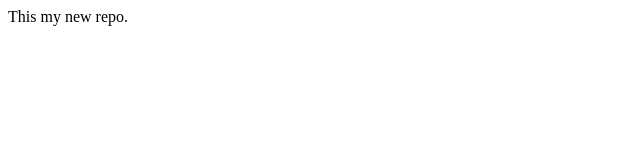
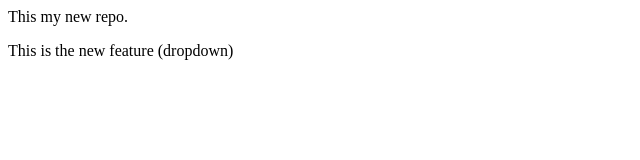
Before and after one commit to Bhaiya08/LocalRepo, a plain HTML site: page index.html in a window 1280 px wide. Shown: the whole page, without its empty margins (0-640 px from the left). Drawn offline with Linux system fonts and the light colour scheme.

Commit message:
Add both features

```diff
--- a/index.html
+++ b/index.html
@@ -1 +1,2 @@
 <p>This my new repo.<p>
+    <p>This is the new feature (dropdown)<p></p>
```
